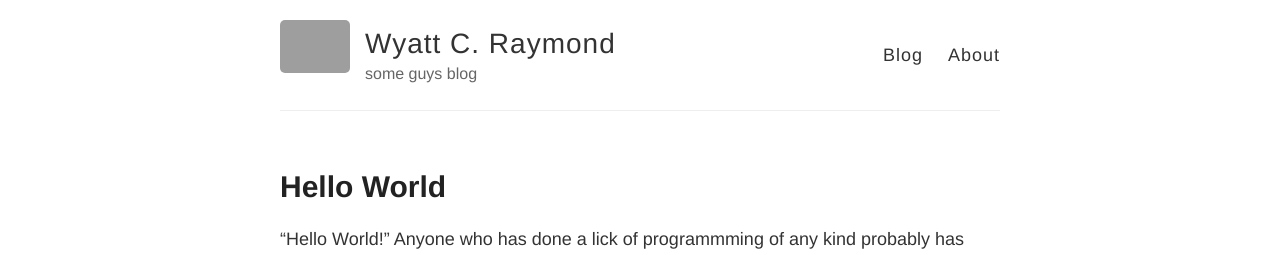
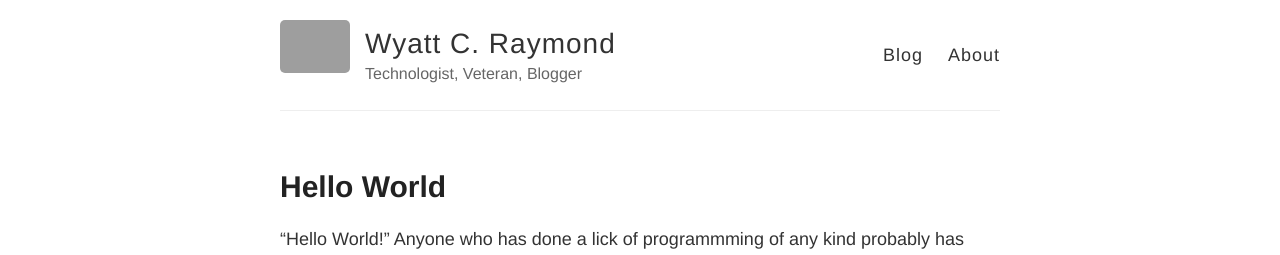
Before and after one commit to rockinraymond/wyattcraymond, a Jekyll site: the page built from index.html, in a window 1280 px wide. Shown: the top 255 px of the page. Built offline with Jekyll 4.4.1, drawn with Linux system fonts in a browser that asks for light colours; grey boxes are pictures that could not be loaded.

Commit message:
Update _config.yml

```diff
--- a/_config.yml
+++ b/_config.yml
@@ -6,7 +6,7 @@
 name: Wyatt C. Raymond
 
 # Short bio or description (displayed in the header)
-description: some guys blog
+description: Technologist, Veteran, Blogger
 
 # URL of your avatar or profile pic (you could use your GitHub profile pic)
 avatar: https://raw.githubusercontent.com/barryclark/jekyll-now/master/images/jekyll-logo.png
```
